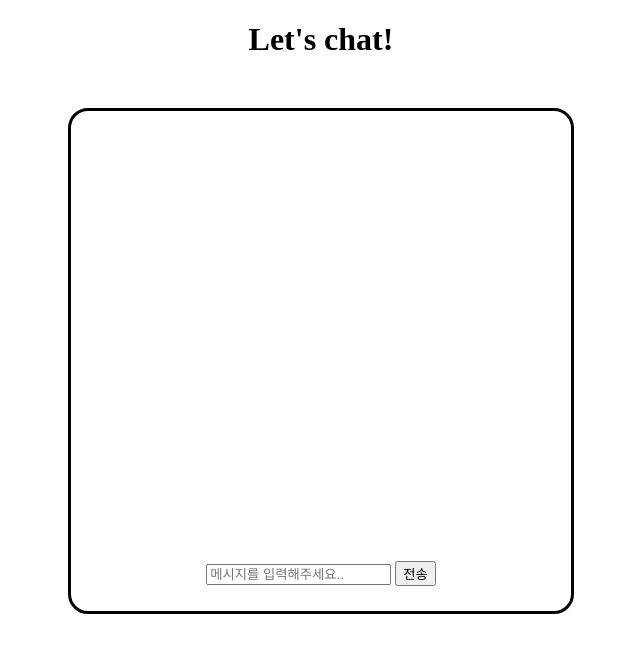
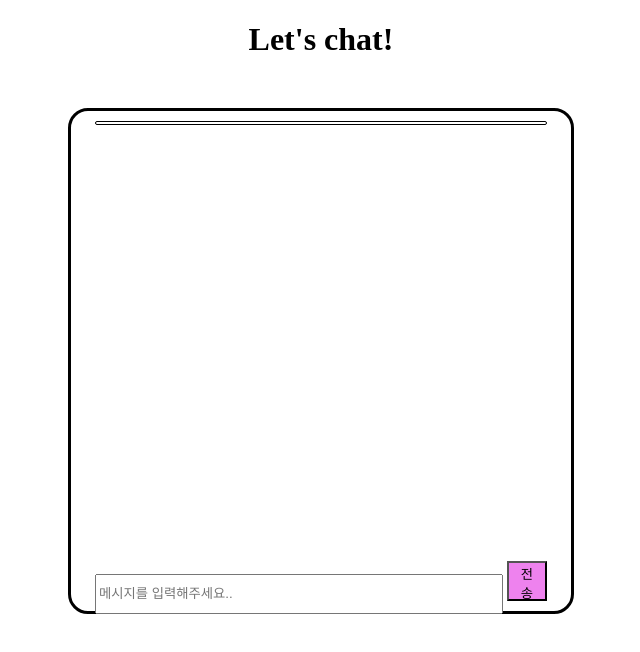
Before and after one commit to Rory0304/Chatting-B05, a website: page public/index.html in a window 1280 px wide. Both pictures are taken after a click on the button "전송". Shown: the whole page, without its empty margins (319-959 px from the left). Drawn offline with nearby package versions, Linux system fonts and the light colour scheme; no server answers.

Commit message:
일단 할수있는만큼 약간 수정했습니다.

```diff
--- a/public/css/index.css
+++ b/public/css/index.css
@@ -41,7 +41,10 @@
   margin: auto;
   background-color: white;
   text-align: right;
+  border-style: solid;
+  padding-top: 2px;
   border-radius: 5px;
+  border-width: thin ;
   margin-top: 10px;
 }
 
--- a/public/index.html
+++ b/public/index.html
@@ -14,8 +14,8 @@
         <!-- 채팅 메시지 영역 -->
       </div>
       <div>
-        <input type="text" id="test" placeholder="메시지를 입력해주세요..">
-        <button onclick="send()">전송</button>
+        <input style="HEIGHT :26pt;WIDTH:80%" type="text" id="test" placeholder="메시지를 입력해주세요..">
+        <button style="WIDTH : 30pt; HEIGHT: 30pt; background-color: violet" onclick="send()">전송</button>
       </div>
     </div>
   </body>
--- a/public/js/index.js
+++ b/public/js/index.js
@@ -19,7 +19,7 @@ socket.on('update', function(data) {
   var chat = document.getElementById('chat')
 
   var message = document.createElement('div')
-  var node = document.createTextNode(`${data.name}: ${data.message}`)
+  var node = document.createTextNode(`${data.name} : ${data.message}`)
   var className = ''
 
   // 타입에 따라 적용할 클래스를 다르게 지정
@@ -45,7 +45,7 @@ socket.on('update', function(data) {
 /* 메시지 전송 함수 */
 function send() {
   // 입력되어있는 데이터 가져오기
-  var message = document.getElementById('test').value
+  var message = document.getElementById('test' ).value
 
   // 가져왔으니 데이터 빈칸으로 변경
   document.getElementById('test').value = ''
```
Also changed, not shown: 1 other file.
